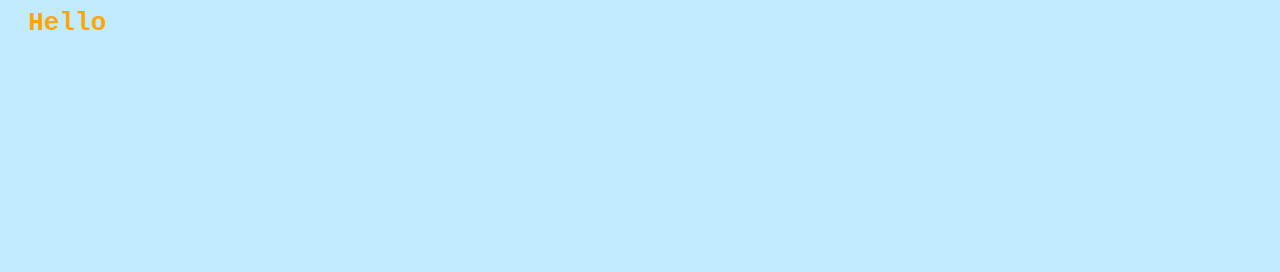
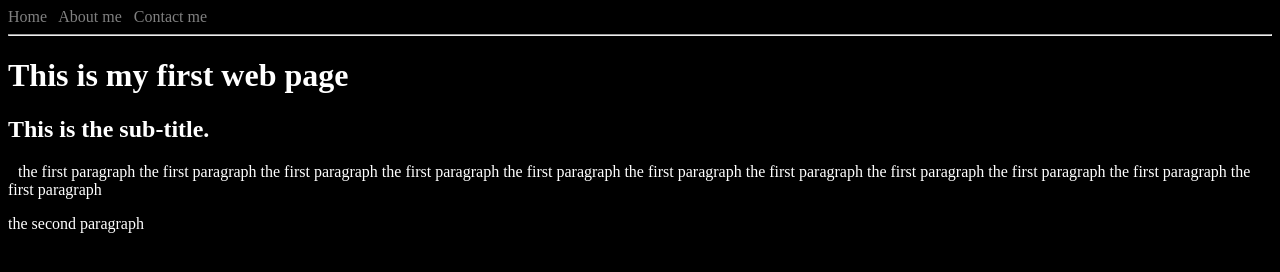
Before and after one commit to jennievh/ResponsiveWebsiteBasics, a plain HTML site: page index.html in a window 1280 px wide. Drawn offline with nearby package versions, Linux system fonts and the light colour scheme.

Commit message:
Week2a/
Remainder of the files for the 3-panel web page.

```diff
--- a/index.html
+++ b/index.html
@@ -1,19 +1,39 @@
 <html>
-    <head>
-        <link rel="stylesheet" href="styles.css" type="text/css"/>
+	<head>
+	<title>This is my first web page
+	</title>
+	<link rel="stylesheet"
+		type ="text/css"
+		href="styles.css"
+	</link>
+	</head>
+	<body>
 
-<script src="http://code.jquery.com/jquery-1.11.3.min.js"></script>
-    </head>
-    <body>
-        <h1 id="title" onclick="sayGoodbye();">Hello</h1>
-    </body>
-<script type="text/javascript">
-function sayGoodbye(){
-	$("#title").html("Goodbye");
-	$("#title").click(function() {
-		$("#title").html("Hello");
-		$("#title").off("click");
-	});
-};
-	</script>
+		<a href="index.html">
+			Home
+			</a>
+		&nbsp;
+		<a href="about.html">
+			About me
+			</a>
+		&nbsp;
+		<a href="contact.html" class="greenlink">
+			Contact me
+			</a>
+		<hr></hr>
+
+		<H1>This is my first web page</H1>
+
+		<h2>
+			This is the sub-title.
+			</h2>
+
+		<p>
+			<span class="indent">the</span> first paragraph the first paragraph the first paragraph the first paragraph the first paragraph the first paragraph the first paragraph the first paragraph the first paragraph the first paragraph the first paragraph
+			</p>
+
+		<p>
+			the second paragraph
+			</p>
+	</body>
 </html>
--- a/styles.css
+++ b/styles.css
@@ -1,3 +1,30 @@
-/* modify h1 tag */h1{ font-family: monospace; /* set the font to be monospace */ color:orange; /* set the font color to be orange*/ margin-left: 20px; /* set the left margin to be 20px */}
-/* modify heading through body tag */body{ font-family: sans-serif; /* set the font to be sans-serif */ color:green /* set the font color to be green*/}
-/* modify heading through html tag */html{ background: #C2EBFF;}
+ body {
+ 	background: black;
+ 	color:white;
+ }
+
+ a{
+ 	color:gray;
+ 	 	text-decoration: none;
+ }
+
+ a:hover{
+ 	color:black;
+ 	background:white;
+
+ }
+ .greenlink:hover{
+ 	color:green;
+ 	background:gray;
+ }
+
+h1{
+	 	font-family:"Times New Roman" serif;
+	 	font-size: 24pt
+}
+.indent{
+	margin-left: 10px;
+}
+.gap-below {
+	margin-bottom: 25px;
+}
```
Also changed, not shown: contact.html (+1 -1 lines), BlackDress.jpg (added).
